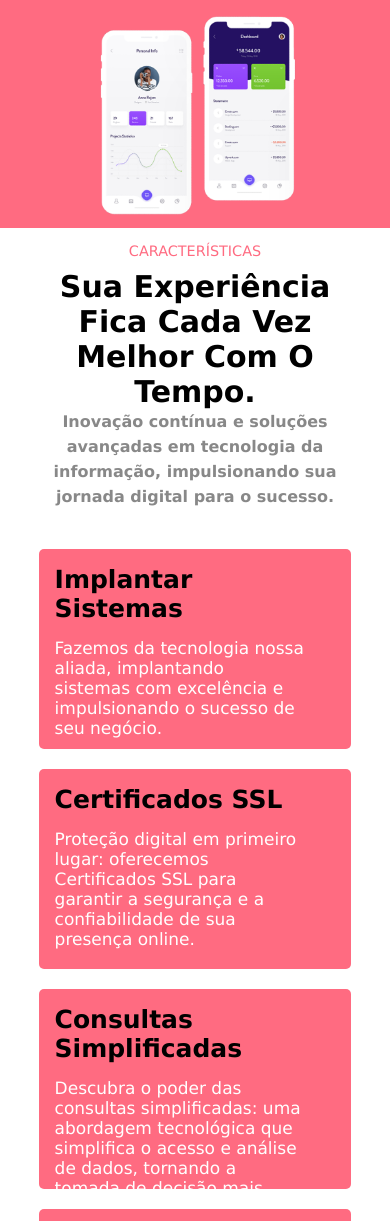
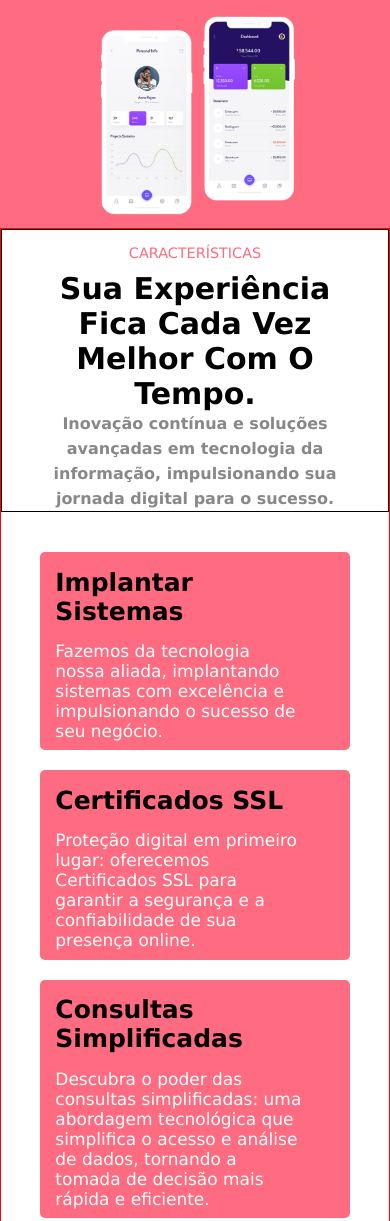
Before and after one commit to Alekerson/projetoResposinsivo1, a plain HTML site: page index.html in a window 390 px wide. Shown: the part 477-1698 px from the top of the page. Drawn offline with Linux system fonts and the light colour scheme.

Commit message:
finalizado

```diff
--- a/css/style.css
+++ b/css/style.css
@@ -124,17 +124,14 @@ margin-top: 10px;
 color: #888;}
 
 main div{display: flex;
-width: 55%;
-margin: 0 auto;
+justify-content: center;
+margin: 5% auto;
 flex-wrap: wrap;
-margin-top: 3%;
-row-gap: 60px;
-column-gap: 50px;
-margin-bottom: 5%;}
+gap: 30px;
+}
 
-main div section{width: 350px;
-height: 140px;
-font-size: 70%;
+main div section{width: 25%;
+font-size: 75%;
 background-color: var(--RosaPredominante);
 border-radius: 5px;}
 
@@ -149,6 +146,7 @@ margin-bottom: 5%;}
 main div section p{width: 80%;
 margin-left: 5%;
 height: 50%;
+margin-bottom: 3%;
 color: white;}
 
 /* FOOTER */
@@ -204,7 +202,11 @@ width: 100%;}
         width: 70%;
         margin-top: 0;}
 
-    main .sesao1 p{margin-bottom: 10px;}
+    main .sesao1{margin: 0;
+    }
+
+    main .sesao1 p{
+    margin-bottom: 10px;}
 
     main .sesao1 h1{
         width: 100%;
@@ -278,7 +280,9 @@ width: 100%;}
     #b2{width: 40%;
         margin: 10px auto 0 auto; }
 
-    main .sesao1{
+    main{border: 1px solid red;}
+
+    main .sesao1{border: 1px solid black;
         box-sizing: content-box;}
 
     main .sesao1 h1{
@@ -296,12 +300,11 @@ width: 100%;}
 
     main div{
         align-items: center;
-        flex-direction: column;
+
        }
 
     main div section{
-        width: 80%;
-        height: 200px;}
+        width: 80%;}
 
     main div section h1{
         font-size: 25px;
```
